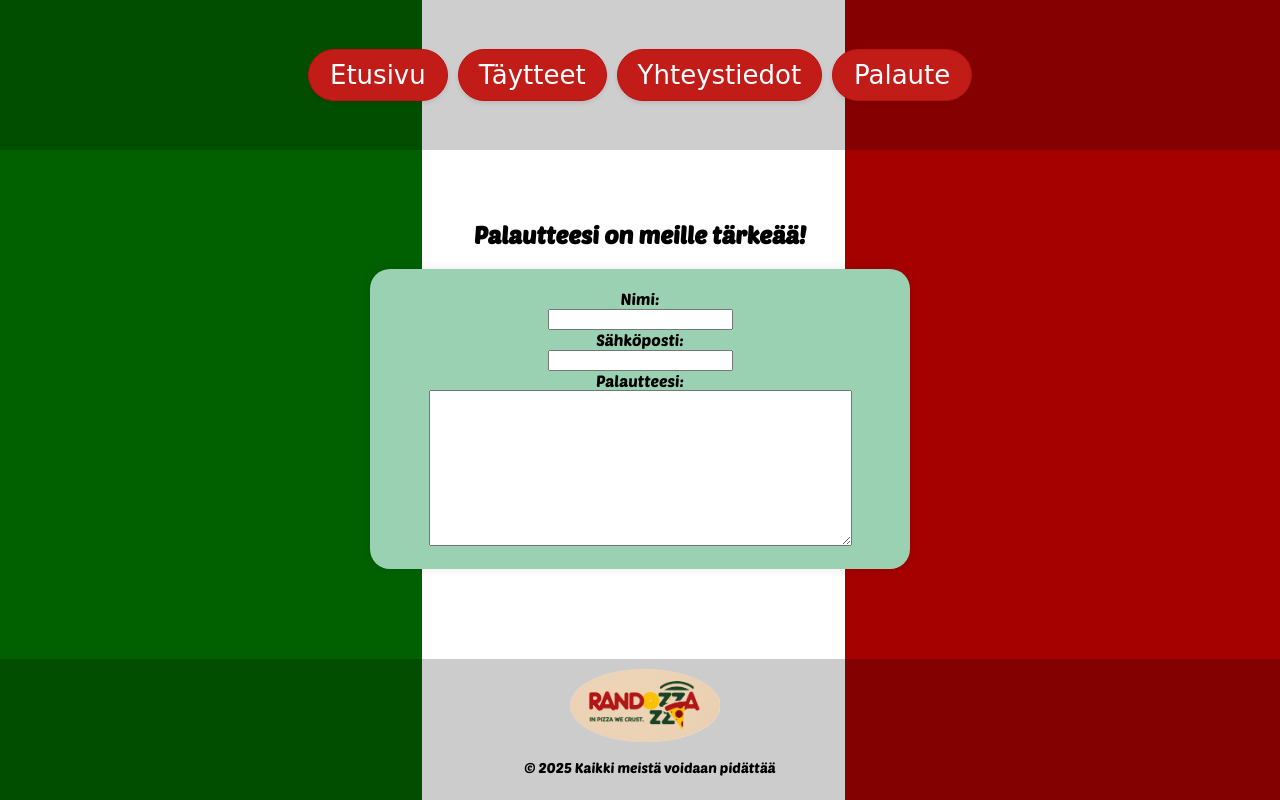
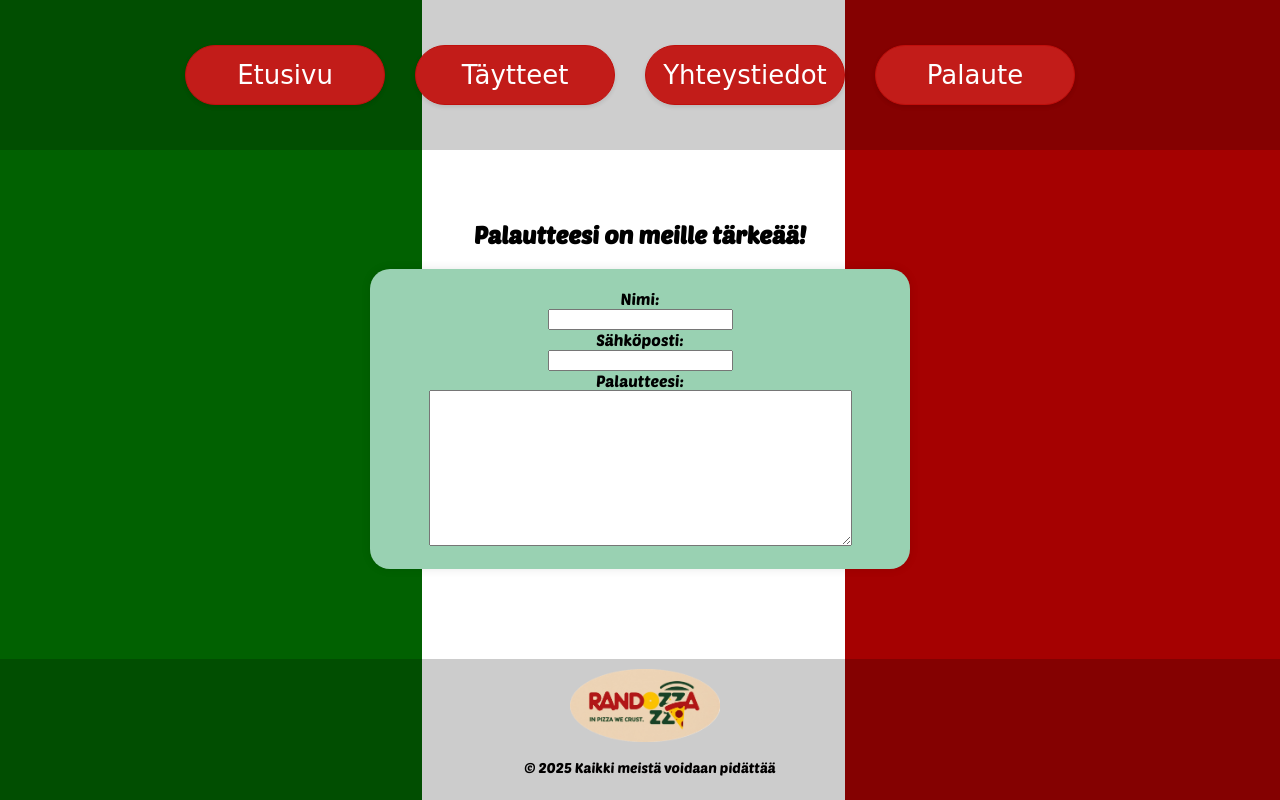
Before and after one commit to JHiitola/pizzagate, a PHP site: page /palaute.html in a window 1280 px wide. Run offline with PHP 8.4, Linux system fonts and the light colour scheme; some web fonts are replaced.

Commit message:
Viimeinen silaus (oikeesti)

```diff
--- a/tyyli.css
+++ b/tyyli.css
@@ -4,12 +4,16 @@
 }
 
 body {
-  margin: 0;
+  background: linear-gradient(to right, rgb(1, 97, 1) 33vw, white 33vw, white 66vw, rgb(165, 1, 1) 66vw);
   display: flex;
   flex-direction: column;
   min-height: 100vh;
-  background: linear-gradient(to right, rgb(1, 97, 1) 33vw, white 33vw, white 66vw, rgb(165, 1, 1) 66vw);
   font-family: 'PoetsenOne', sans-serif;
+  margin: 0;  /* Remove any unwanted margin */
+}
+
+html, body {
+  overflow-x: hidden; /* Disable horizontal scrolling */
 }
 
 .container {
@@ -61,6 +65,7 @@ h1 {
   flex-wrap: wrap;
   justify-content: center;
   gap: 10px;
+  z-index:10;
 }
 
 
@@ -72,7 +77,7 @@ h1 {
   display: flex;
   align-items: center;
   justify-content: center;
-  overflow: hidden;
+  overflow: visible;
 }
 
 @media (max-width: 991px) {
@@ -88,19 +93,18 @@ h1 {
 }
 
 .primary-button {
-  display: inline-block;
-  text-align: center;
   align-self: stretch;
   border-radius: 50px;
   background-color: rgb(194, 28, 25);
   border: 1px solid rgba(192, 15, 12, 1);
-  padding: 12px 20px;
+  padding: 12px;
   gap: 8px;
   overflow: hidden;
   color: #ffffff;
   white-space: nowrap;
-  min-width: 140px;
-  height: auto;
+  width: 200px;
+  height: 60px;
+  margin-right: 20px;
   text-decoration: none;
   box-shadow: 0 2px 4px rgba(0, 0, 0, 0.1);
   transition: all 0.2s ease-in-out;
@@ -134,18 +138,44 @@ h1 {
   }
 }
 
+.toppings-list {
+  list-style-type: none;
+  padding: 0;
+  display: grid; /* Use grid for two columns */
+  grid-template-columns: repeat(3, 1fr); /* Create two equal columns */
+  gap: 10px; /* Space between items */
+}
+
+.toppings-list li {
+  font-size: 18px;
+  padding: 5px;
+  border-bottom: 1px solid #ddd;
+}
+
+.toppings-list li:last-child {
+  border-bottom: none;
+}
+
+/* Optional: Adjust for smaller screens */
+@media (max-width: 640px) {
+  .toppings-list {
+    grid-template-columns: 1fr; /* For small screens, make it a single column */
+  }
+}
+
+
 .form-container {
   display: flex;
   flex-direction: column;
-  align-items: center; /* Centers content inside */
-  justify-content: center; /* Centers the form */
+  align-items: center;
+  justify-content: center;
   text-align: center;
   margin-top: 50px;
 }
 
 form {
   width: 100%;
-  max-width: 500px; /* Prevents the form from being too wide */
+  max-width: 500px;
   background: rgb(153, 209, 178);
   padding: 20px;
   border-radius: 20px;
```
